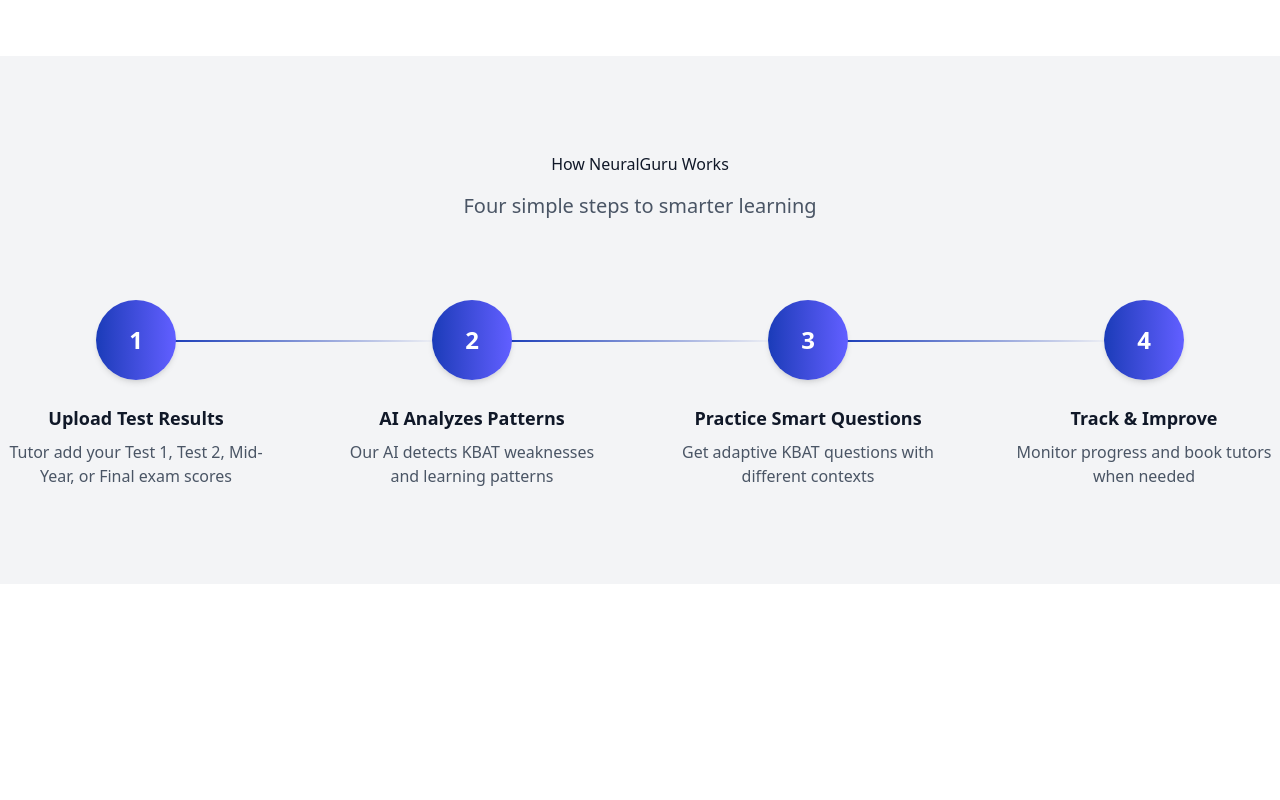
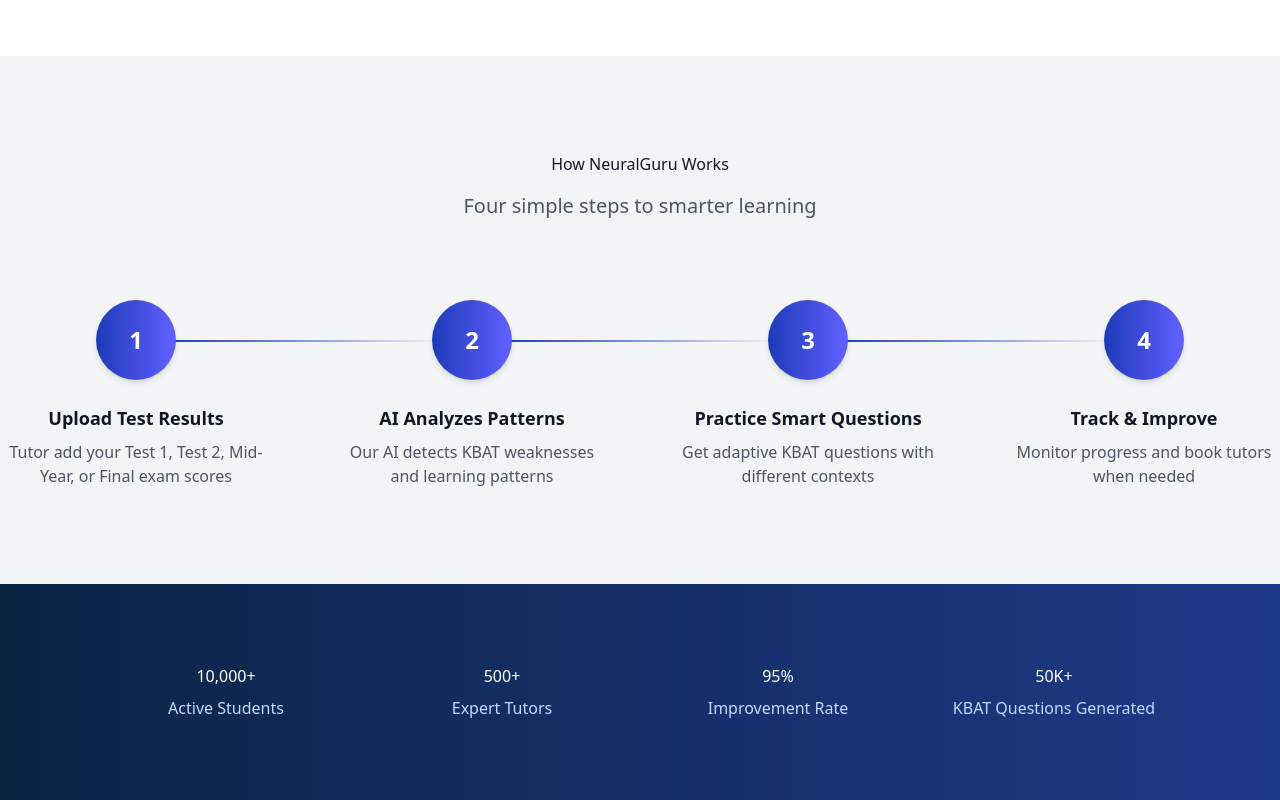
Before and after one commit to OwLabs/ng-homeland, a Next.js app: page / in a window 1280 px wide. Shown: the part 1032-1832 px from the top of the page. Before the commit the page ends 1616 px from the top, so only its background shows below. Built offline with nearby package versions, Linux system fonts and the light colour scheme.

Commit message:
feat(landing-page): add section D to the landing page

```diff
--- a/package.json
+++ b/package.json
@@ -1,6 +1,6 @@
 {
   "name": "ng-homeland",
-  "version": "1.0.6",
+  "version": "1.0.7",
   "private": true,
   "scripts": {
     "dev": "next dev",
--- a/src/app/page.tsx
+++ b/src/app/page.tsx
@@ -1,13 +1,18 @@
 import SectionA from "@/components/landing-page/section-a";
 import SectionB from "@/components/landing-page/section-b";
 import SectionC from "@/components/landing-page/section-c";
+import SectionD from "@/components/landing-page/section-d";
 
 export default function Home() {
   return (
     <div>
+      <main>
       <SectionA />
       <SectionB />
       <SectionC />
+      <SectionD />
+      </main>
     </div>
+
   );
 }
--- /dev/null
+++ b/src/components/landing-page/section-d.tsx
@@ -0,0 +1,28 @@
+export default function SectionD() {
+    return (
+        <div>
+            <section className="w-full h-auto px-16 bg-linear-to-r from-[#0B2545] to-[#1E3A8A]">
+                <div className="min-w-full mx-auto py-20 px-4 sm:px-6 lg:px-8">
+                    <div className="grid grid-cols-1 md:grid-cols-4 text-center gap-4">
+                        <div className="items-center grid grid-cols-1 gap-2">
+                            <p className="text-md justify-center font-medium text-white">10,000+</p>
+                            <p className="text-md justify-center font-medium text-blue-200">Active Students</p>
+                        </div>
+                        <div className="items-center grid grid-cols-1 gap-2 text-center">
+                            <p className="text-md justify-center font-medium text-white">500+</p>
+                            <p className="text-md justify-center font-medium text-blue-200">Expert Tutors</p>
+                        </div>
+                        <div className="items-center grid grid-cols-1 gap-2 text-center">
+                            <p className="text-md justify-center font-medium text-white">95%</p>
+                            <p className="text-md justify-center font-medium text-blue-200">Improvement Rate</p>
+                        </div>
+                        <div className="items-center grid grid-cols-1 gap-2 text-center">
+                            <p className="text-md justify-center font-medium text-white">50K+</p>
+                            <p className="text-md justify-center font-medium text-blue-200">KBAT Questions Generated</p>
+                        </div>
+                    </div>
+                </div>
+            </section>
+        </div>
+    )
+}
```
Also changed, not shown: 2 other files (tests, documents, lock files or other folders).
